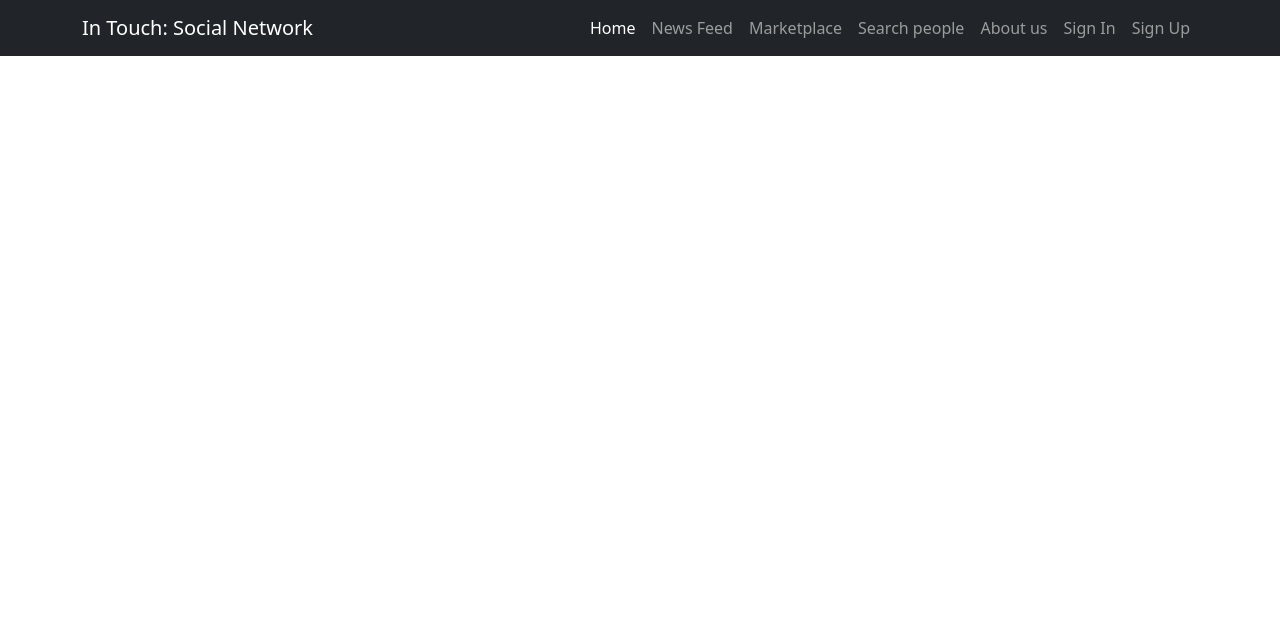
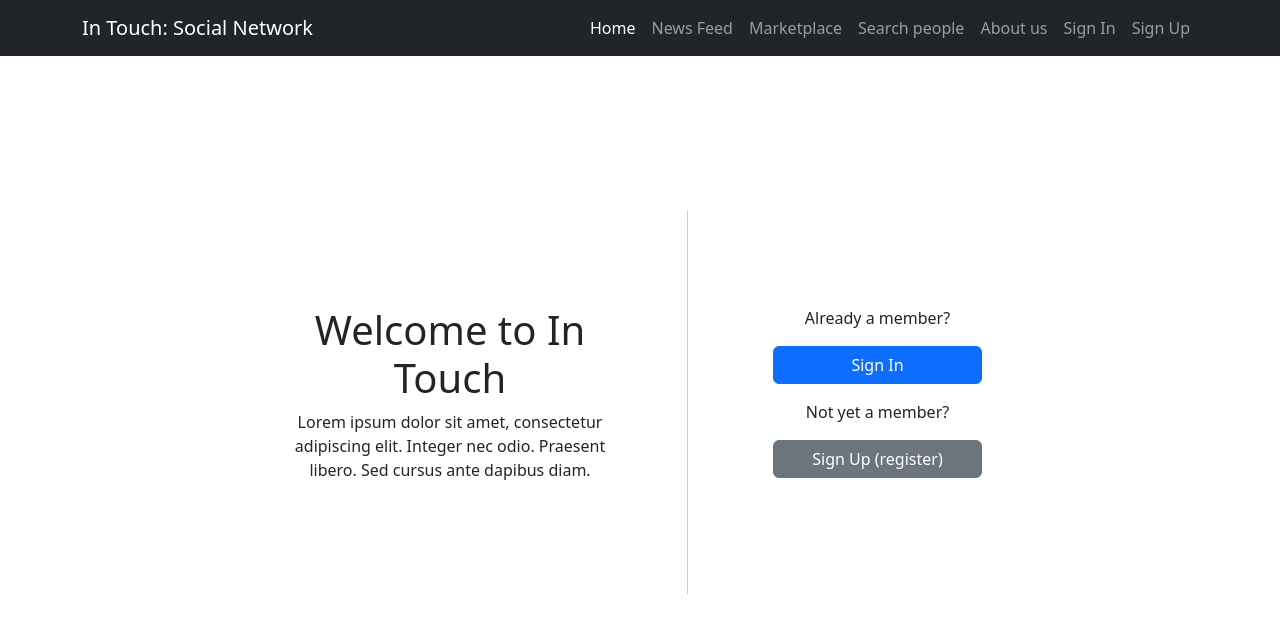
Before and after one commit to mkskh/social_network, a Django app: page / in a window 1280 px wide. Shown: the top 633 px of the page. Run offline with Django 5.2, Linux system fonts and the light colour scheme; some libraries are stand-ins or nearby versions.

Commit message:
added home_page template

```diff
--- a/templates/main/home.html
+++ b/templates/main/home.html
@@ -1,5 +1,21 @@
 {% extends "base.html" %}
 
 {% block content %}
-
+<div class="container" style="margin-top: 250px;">
+    <div class="row justify-content-center">
+        <div class="col-md-4 text-center">
+            <h1>Welcome to In Touch</h1>
+            <p>Lorem ipsum dolor sit amet, consectetur adipiscing elit. Integer nec odio. Praesent libero. Sed cursus ante dapibus diam.</p>
+        </div>
+        <div class="col-md-1 d-flex align-items-center justify-content-center">
+            <div style="width: 1px; height: 200%; background-color: #ccc;"></div>
+        </div>
+        <div class="col-md-3 text-center">
+            <p>Already a member?</p>
+            <a href="{% url 'user:login' %}" class="btn btn-primary mb-3" style="width: 80%;">Sign In</a>
+            <p>Not yet a member? </p>
+            <a href="{% url 'user:registration' %}" class="btn btn-secondary" style="width: 80%;">Sign Up (register)</a>
+        </div>
+    </div>
+</div>
 {% endblock %}
```
